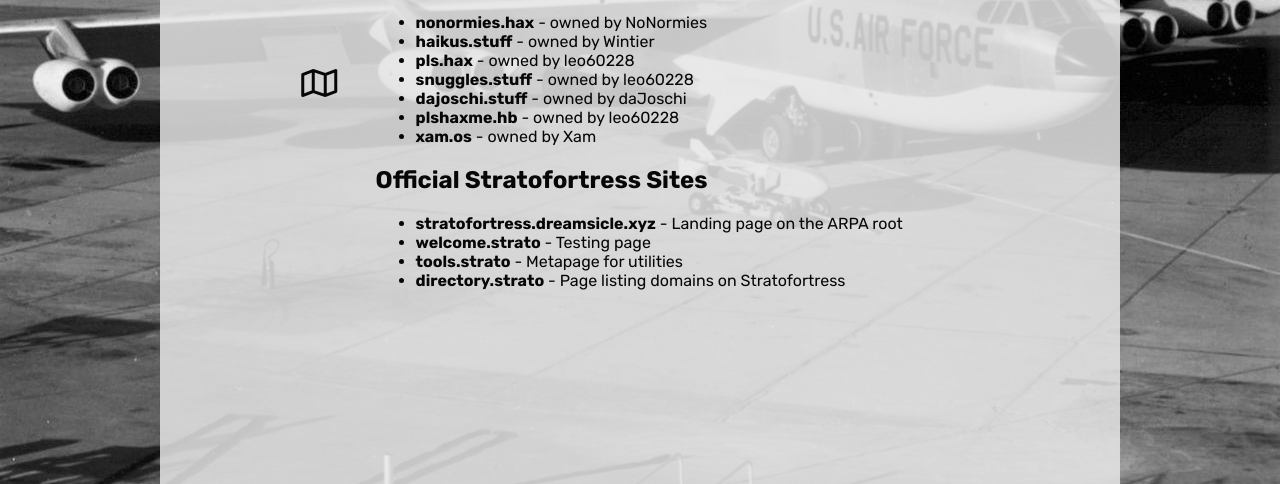
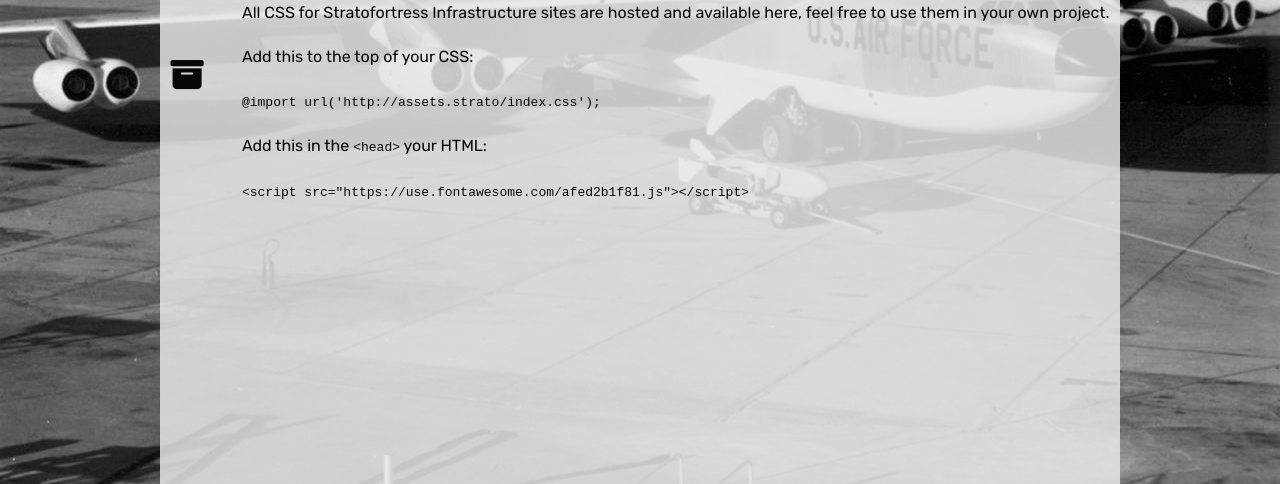
Before and after one commit to StratofortressDNS/assets, a plain HTML site: page index.html in a window 1280 px wide. Shown: the part 316-800 px from the top of the page. Drawn offline with Linux system fonts and the light colour scheme.

Commit message:
base assets

```diff
--- a/index.css
+++ b/index.css
@@ -58,3 +58,45 @@ a {
 .fa-wrench {
     transform: scaleX(-1);
 }
+
+.body {
+    max-height: 90vh;
+    margin-top: 5vh;
+    margin-bottom: 5vh;
+}
+
+.body-container {
+    overflow-y: auto;
+    display: flex;
+    justify-content: center;
+    align-items: center;
+}
+
+/* Fonts */
+html {font-size: 1em;}
+
+body {
+  font-family: 'Rubik', serif;
+  line-height: 1.45;
+}
+
+p {margin-bottom: 1.3em;}
+
+h1, h2, h3, h4 {
+  margin: 1.414em 0 0.5em;
+  font-family: 'Rubik';
+  line-height: 1.2;
+}
+
+h1 {
+  margin-top: 0;
+  font-size: 2.074em;
+}
+
+h2 {font-size: 1.728em;}
+
+h3 {font-size: 1.44em;}
+
+h4 {font-size: 1.2em;}
+
+small, .font_small {font-size: 0.833em;}
--- a/index.html
+++ b/index.html
@@ -4,36 +4,24 @@
     <script src="https://use.fontawesome.com/afed2b1f81.js"></script>
     <meta name="viewport" content="width=device-width, initial-scale=1.0">
     <link rel="stylesheet" type="text/css" href="index.css" />
-    <title>Stratofortress Tools</title>
+    <title>Stratofortress Assets</title>
 </head>
 <body>
     <div class="block">
-        <div class="emoji"><h1><i class="fa fa-map-o" aria-hidden="true"></i></h1></div>
-        <div>
-        <h1>Stratofortress Directory</h1>
-        <p>Below are sites that are on Stratofortress TLDs and have opted into the Directory.</p>
-        <p>In order of <b>sign-up date</b>.
-        <ul> <!-- no tabs for less clutter -->
+        <div class="emoji"><h1><i class="fa fa-archive" aria-hidden="true"></i></h1></div>
+        <div class="body-container">
+        <div class="body">
 
-<li><b>nonormies.hax</b> - owned by NoNormies</li>
-<li><b>haikus.stuff</b> - owned by Wintier</li>
-<li><b>pls.hax</b> - owned by leo60228</li>
-<li><b>snuggles.stuff</b> - owned by leo60228</li>
-<li><b>dajoschi.stuff</b> - owned by daJoschi</li>
-<li><b>plshaxme.hb</b> - owned by leo60228</li>
-<li><b>xam.os</b> - owned by Xam</li>
 
-        </ul>
+        <h1>Stratofortress Assets</h1>
+        <p>All CSS for Stratofortress Infrastructure sites are hosted and available here, feel free to use them in your own project.</p>
+        <p>Add this to the top of your CSS:</p>
+        <p><code>@import url('http://assets.strato/index.css');</code></p>
+        <p>Add this in the <code>&lt;head&gt;</code> your HTML:</p>
+        <p><code>&lt;script src="https://use.fontawesome.com/afed2b1f81.js"&gt;&lt;/script&gt;</code></p>
 
-        <h2>Official Stratofortress Sites</h2>
-        <ul> <!-- no tabs for less clutter -->
 
-<li><b>stratofortress.dreamsicle.xyz</b> - Landing page on the ARPA root</li>
-<li><b>welcome.strato</b> - Testing page</li>
-<li><b>tools.strato</b> - Metapage for utilities</li>
-<li><b>directory.strato</b> - Page listing domains on Stratofortress</li>
-
-        </ul>
+        </div>
         </div>
     </div>
     <!--<div class="footer">
```
